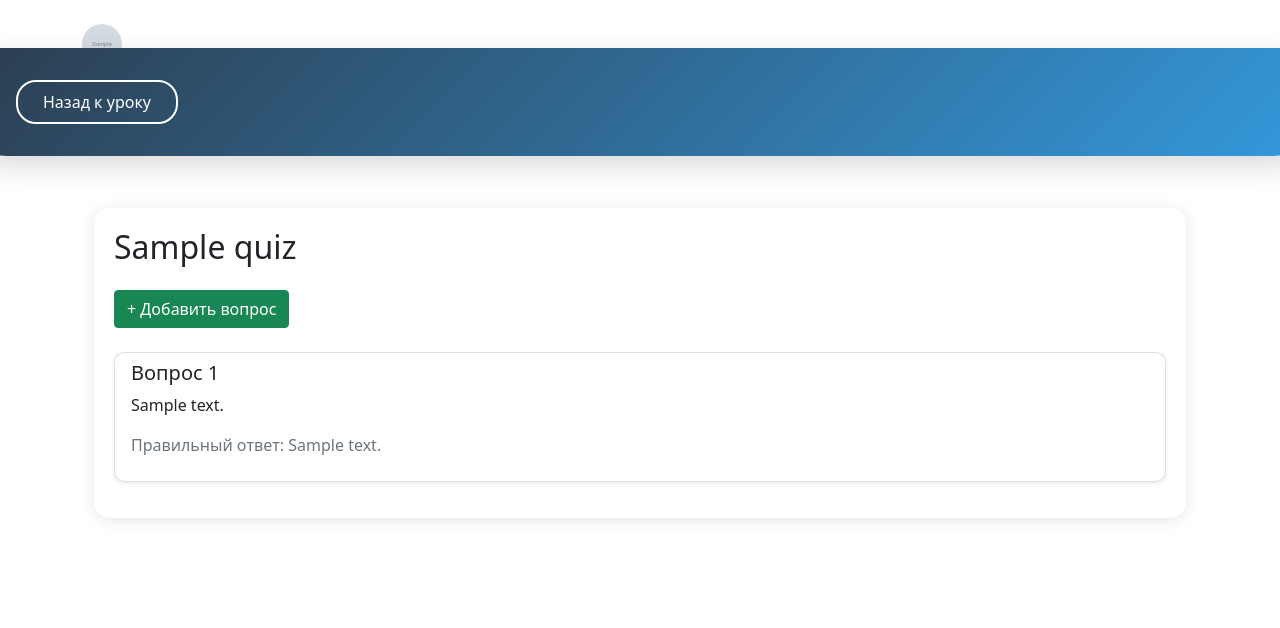
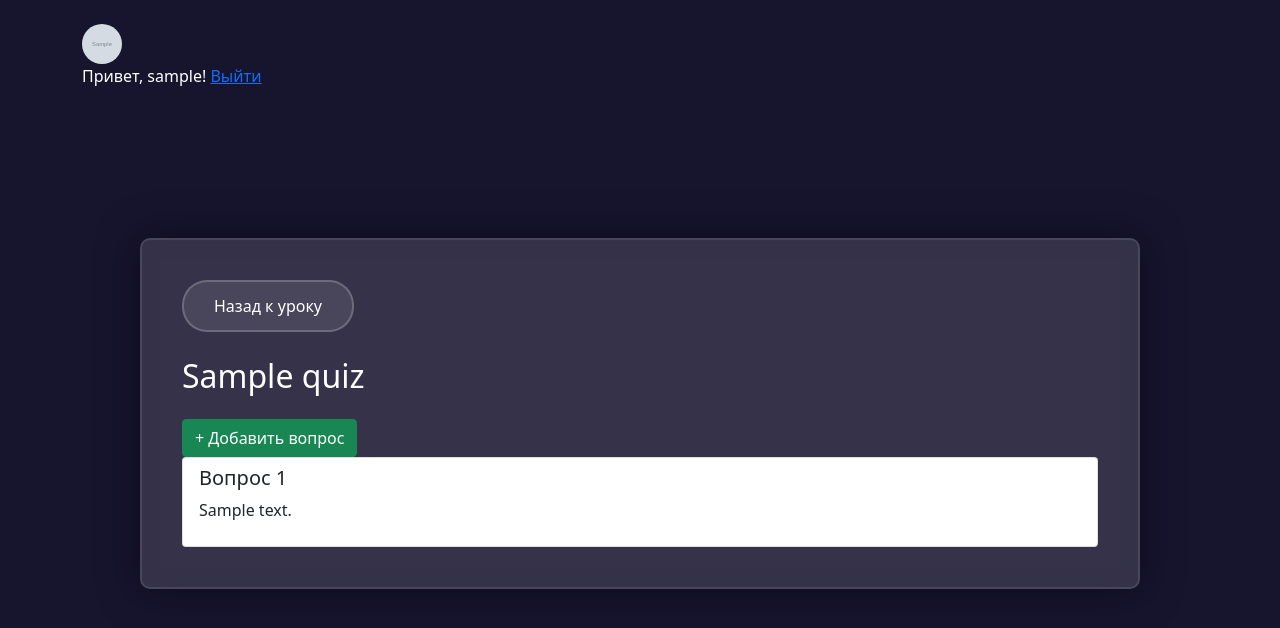
Before and after one commit to Anastasia-l/School_online_platform, a Django app: page /courses/quiz/1/ in a window 1280 px wide. Shown: the top 628 px of the page. Run offline with Django 5.2, Linux system fonts and the light colour scheme; a user stored in the database is signed in; tables that the repository leaves empty hold one stand-in row (values such as "Sample post"); grey boxes marked "Sample" are stand-in pictures.

Commit message:
Updated quiz_detail.html

```diff
--- a/templates/courses/quiz_detail.html
+++ b/templates/courses/quiz_detail.html
@@ -1,31 +1,35 @@
 {% extends 'base.html' %}
 
 {% block content %}
-<div class="container mt-5 pt-4">
-    <div class="course-header mb-4">
+<div class="quiz-container">
+    <div class="course-header">
         <a href="{% url 'courses:course_detail' quiz.lesson.course.id %}"
-            class="btn btn-outline-secondary">
+            class="btn btn-secondary">
             Назад к уроку
         </a>
     </div>
 
 
-    <div class="content-section mt-5">
+    <div class="content">
         <h2 class="mb-4">{{ quiz.title }}</h2>
 
-        <div class="mb-4">
+        {% if user == quiz.lesson.course.teacher %}
+            <div>
                 <a href="{% url 'courses:add_question' quiz.id %}"
                 class="btn btn-success">
                     + Добавить вопрос
                 </a>
             </div>
+        {% endif %}
 
         <div class="list-group">
             {% for question in questions %}
-            <div class="list-group-item mb-3 shadow-sm">
+            <div class="list-group-item">
                 <h5>Вопрос {{ question.order }}</h5>
                 <p>{{ question.text }}</p>
+                {% if user == lesson.course.teacher %}
                     <p class="text-muted">Правильный ответ: {{ question.correct_answer }}</p>
+                {% endif %}
             </div>
             {% endfor %}
         </div>
@@ -35,49 +39,37 @@
 
 {% block extra_css %}
 <style>
-    .course-header {
-        background: linear-gradient(135deg, #2c3e50, #3498db);
-        padding: 2rem 1rem;
-        margin: -2rem -1.5rem 2rem;
-        border-radius: 0 0 30px 30px;
-        box-shadow: 0 10px 30px rgba(0,0,0,0.15);
-        position: fixed;
-        top: 0;
-        left: 0;
-        right: 0;
-        z-index: 1000;
-        top: 80px;
+    body {
+        background-color: rgb(23, 20, 46);
+        color: #ffffff;
     }
 
-    .btn-outline-secondary {
-        border-radius: 20px;
-        padding: 8px 25px;
-        transition: all 0.3s;
-        color: #fff;
-        border: 2px solid #fff;
-        margin-left: 1.5rem;
+    .quiz-container {
+        max-width: 1000px;
+        margin: 2rem auto;
+        margin-top: 150px;
+        padding: 40px;
+        background: rgba(255,255,255,0.13);
+        backdrop-filter: blur(10px);
+        border: 2px solid rgba(255,255,255,0.1);
+        border-radius: 10px;
+        box-shadow: 0 0 40px rgba(8,7,16,0.6);
     }
 
-    .btn-outline-secondary:hover {
-        background-color: rgba(255, 255, 255, 0.15);
-        transform: translateX(-5px);
+    .btn-secondary {
+        background: rgba(255,255,255,0.1);
+        border: 2px solid rgba(255,255,255,0.2);
+        color: #ffffff;
+        padding: 12px 30px;
+        border-radius: 25px;
+        margin-bottom: 25px;
     }
 
-    .content-section {
-        margin-top: 100px;  /* Отступ для основного контента */
-        padding: 20px;
-        background: white;
-        border-radius: 15px;
-        box-shadow: 0 2px 15px rgba(0,0,0,0.1);
+    .btn:hover {
+        transform: translateY(-2px);
+        filter: brightness(1.1);
+        box-shadow: 0 5px 15px rgba(0,0,0,0.3);
     }
 
-    .list-group-item {
-        border-radius: 10px !important;
-        transition: transform 0.2s;
-    }
-
-    .list-group-item:hover {
-        transform: translateX(5px);
-    }
 </style>
 {% endblock %}
```
Lines whose indentation alone changed are shown as unchanged.
